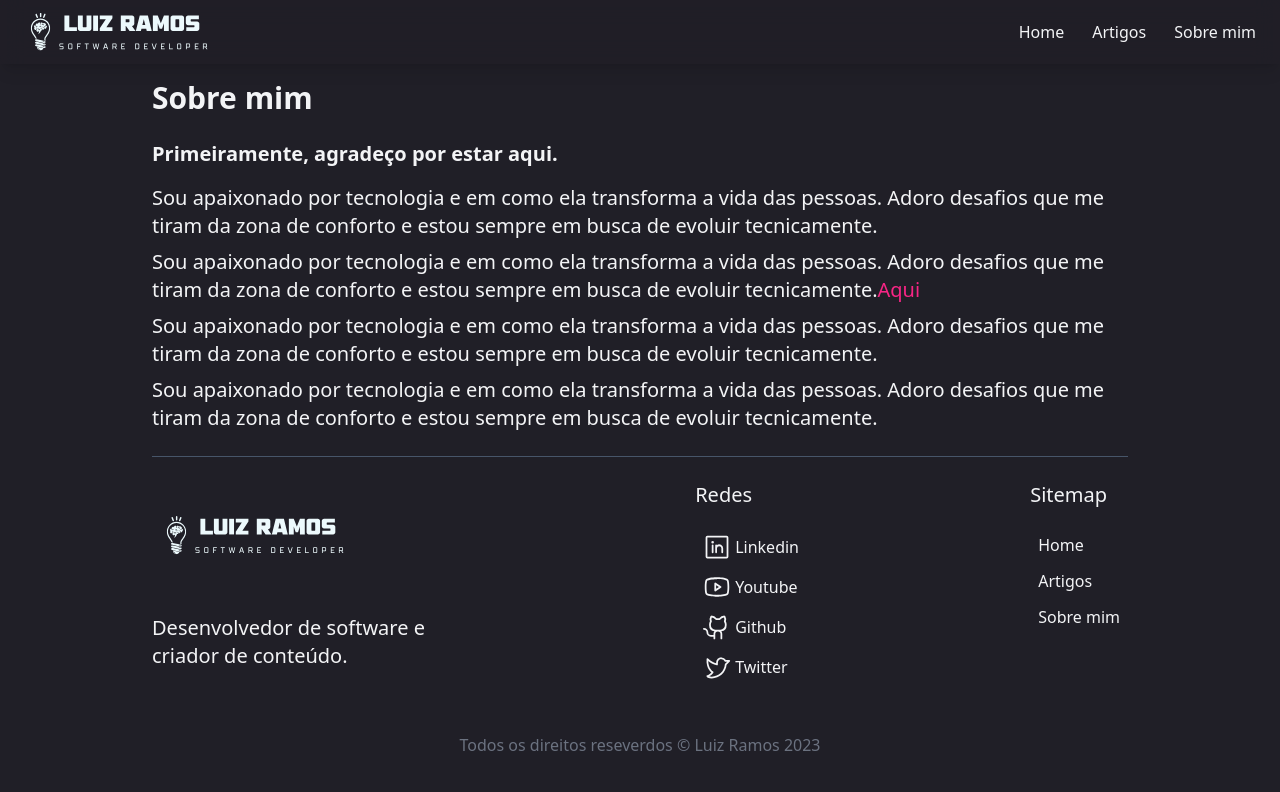
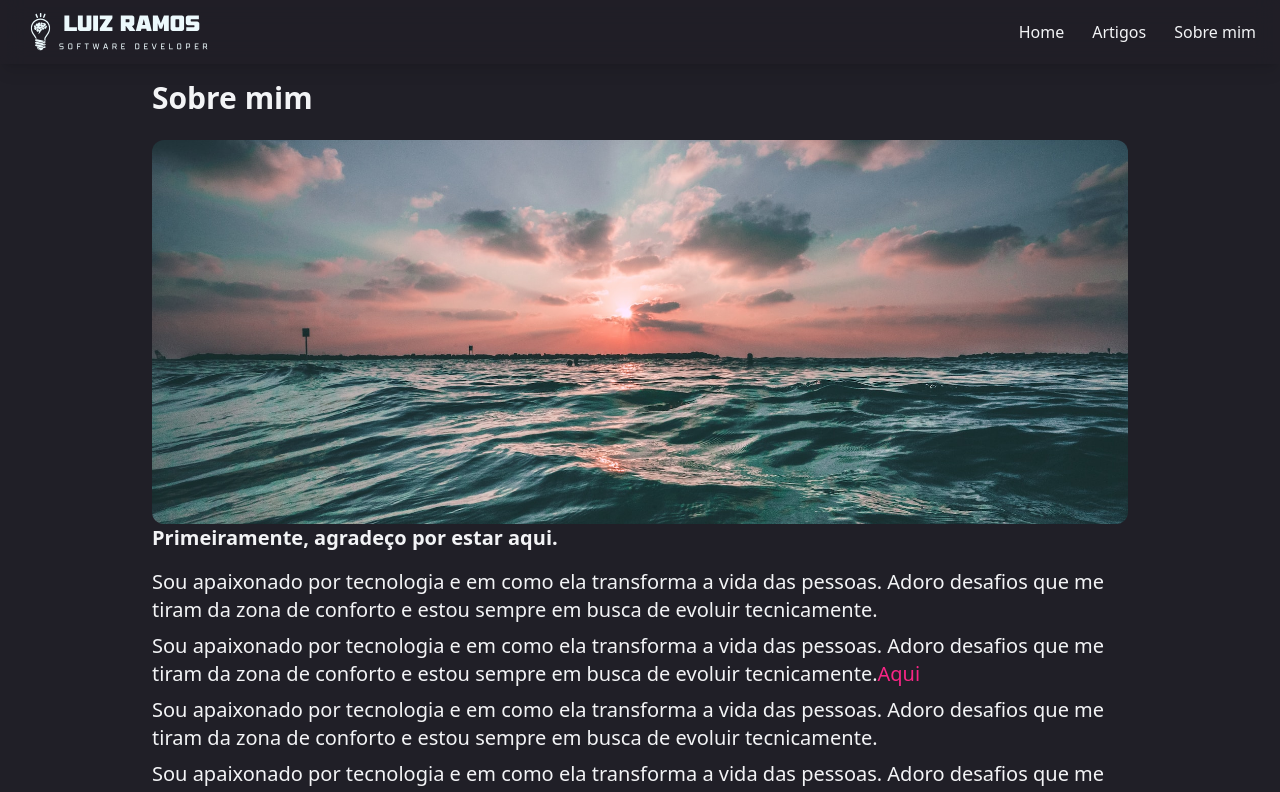
Before and after one commit to MogLuiz/personal-blog, a Next.js app: page /about in a window 1280 px wide. Shown: the top 792 px of the page. Built offline with nearby package versions, Linux system fonts and the light colour scheme.

Commit message:
feat: add about image

```diff
--- a/src/screens/About/About.tsx
+++ b/src/screens/About/About.tsx
@@ -3,8 +3,16 @@ import { Link } from '@/components/atoms/Link'
 import * as S from './styles'
 
 export const AboutUILayer = () => (
-  <S.Wrapper>
+  <main>
     <S.Title>Sobre mim</S.Title>
+
+    <div style={{ height: '24rem', width: '100%', position: 'relative' }}>
+      <S.Image
+        src="/assets/images/image-post.jpeg"
+        alt="Foto de exemplo"
+        fill
+      />
+    </div>
 
     <S.Subtitle>Primeiramente, agradeço por estar aqui.</S.Subtitle>
 
@@ -32,5 +40,5 @@ export const AboutUILayer = () => (
       Adoro desafios que me tiram da zona de conforto e estou sempre em busca de
       evoluir tecnicamente.
     </S.Paragraph>
-  </S.Wrapper>
+  </main>
 )
--- a/src/screens/About/styles.ts
+++ b/src/screens/About/styles.ts
@@ -1,6 +1,23 @@
+'use client'
+import NextImage from 'next/image';
+
 import tw from 'tailwind-styled-components'
 
-export const Wrapper = tw.main``
+// export const Wrapper = tw.main``
+
+export const ImageContainer = tw.div`
+  relative
+  h-96
+  w-full
+`;
+
+export const Image = tw(NextImage)`
+  h-full
+  w-full
+  object-cover
+  object-center
+  rounded-xl
+`;
 
 export const Title = tw.h1`
   mb-6
```
